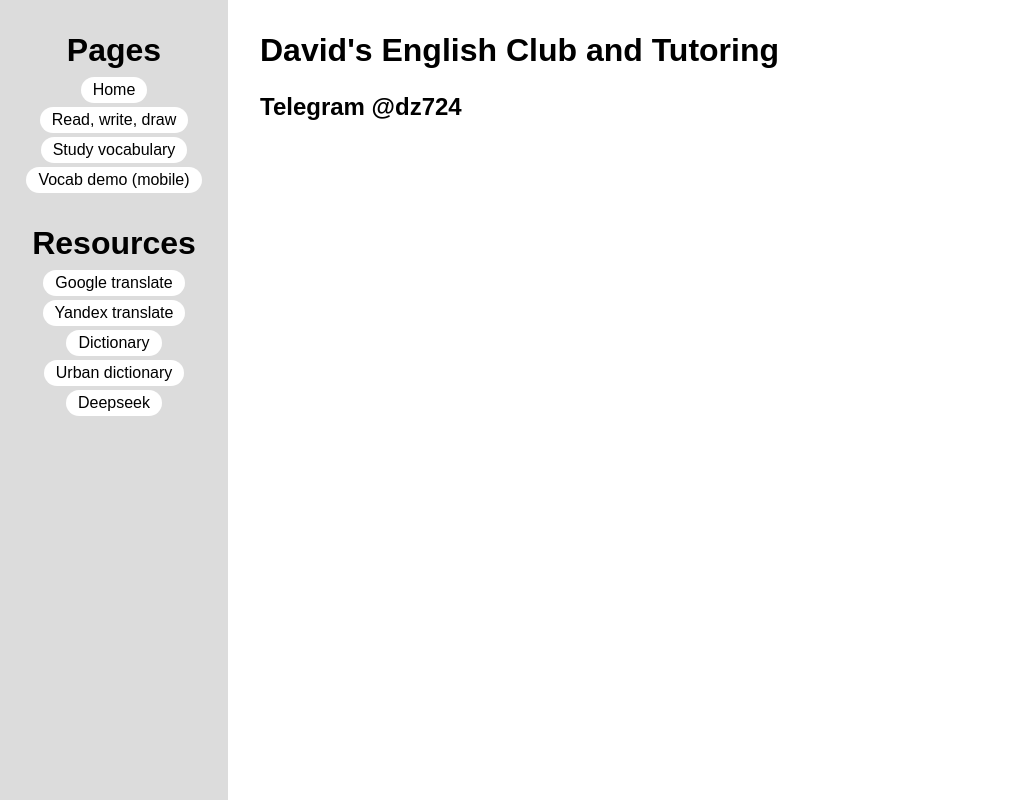
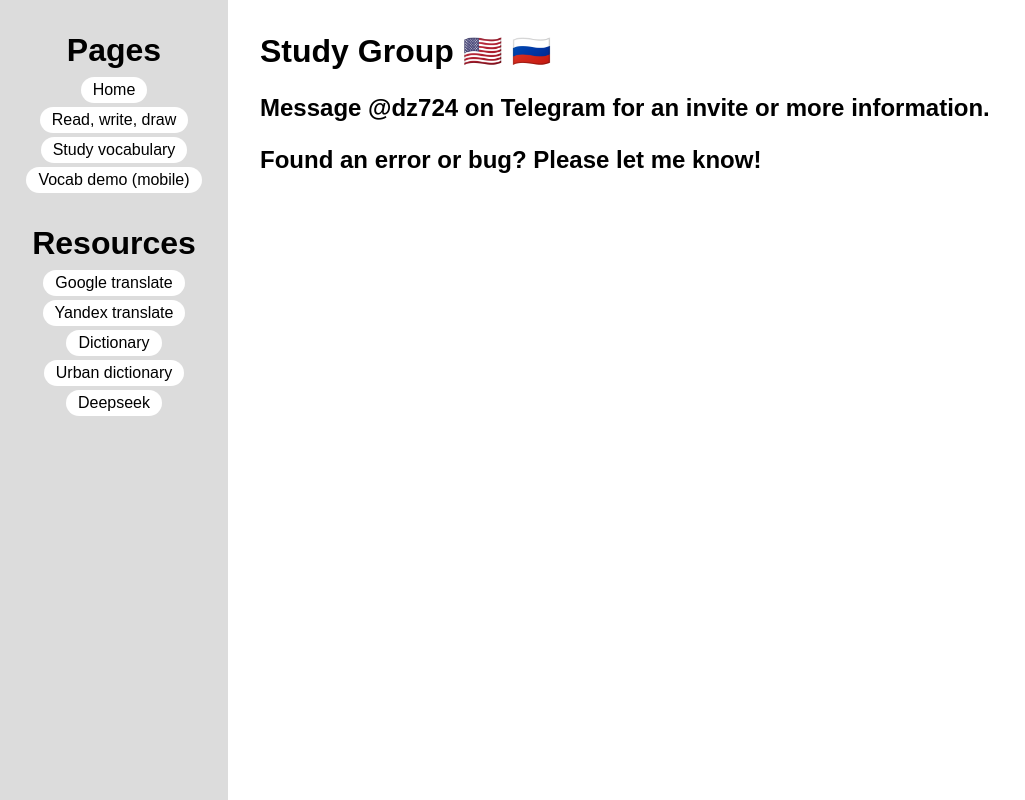
Before and after one commit to david01843/en-ru-club, a plain HTML site: page index.html in a window 1280 px wide. Shown: the whole page, without its empty margins (0-1025 px from the left). Drawn offline with Linux system fonts and the light colour scheme.

Commit message:
Add files via upload

```diff
--- a/index.html
+++ b/index.html
@@ -6,8 +6,9 @@
 	</head>
 	<body>
 		<main>
-			<h1>David's English Club and Tutoring</h1>
-			<h2>Telegram @dz724</h2>
+			<h1>Study Group 🇺🇸 🇷🇺</h1>
+			<h2>Message @dz724 on Telegram for an invite or more information.</h2>
+			<h2>Found an error or bug? Please let me know!</h2>
 		</main>
 	</body>
 	<script src="header.js" type="text/javascript"></script>
```
